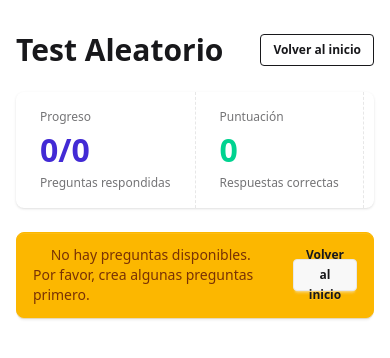
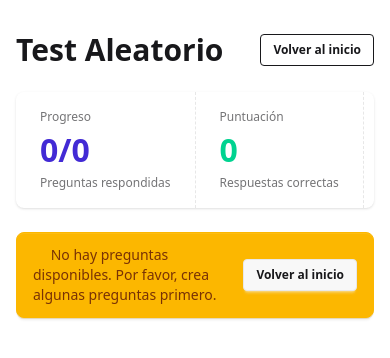
Before and after one commit to arturocs/SimpleQuizMaker, a SvelteKit app: page /quiz_time in a window 390 px wide. Shown: the top 358 px of the page. Built offline with nearby package versions, Linux system fonts and the light colour scheme; some icons are missing.

Commit message:
Fix button in phones

```diff
--- a/src/routes/quiz_time/+page.svelte
+++ b/src/routes/quiz_time/+page.svelte
@@ -134,7 +134,7 @@
                 </span>
             </div>
             <div class="flex-none">
-                <a href="{base}/" class="btn btn-sm">Volver al inicio</a>
+                <a href="{base}/" class="btn btn-sm whitespace-nowrap">Volver al inicio</a>
             </div>
         </div>
     {:else if quizCompleted}
```
